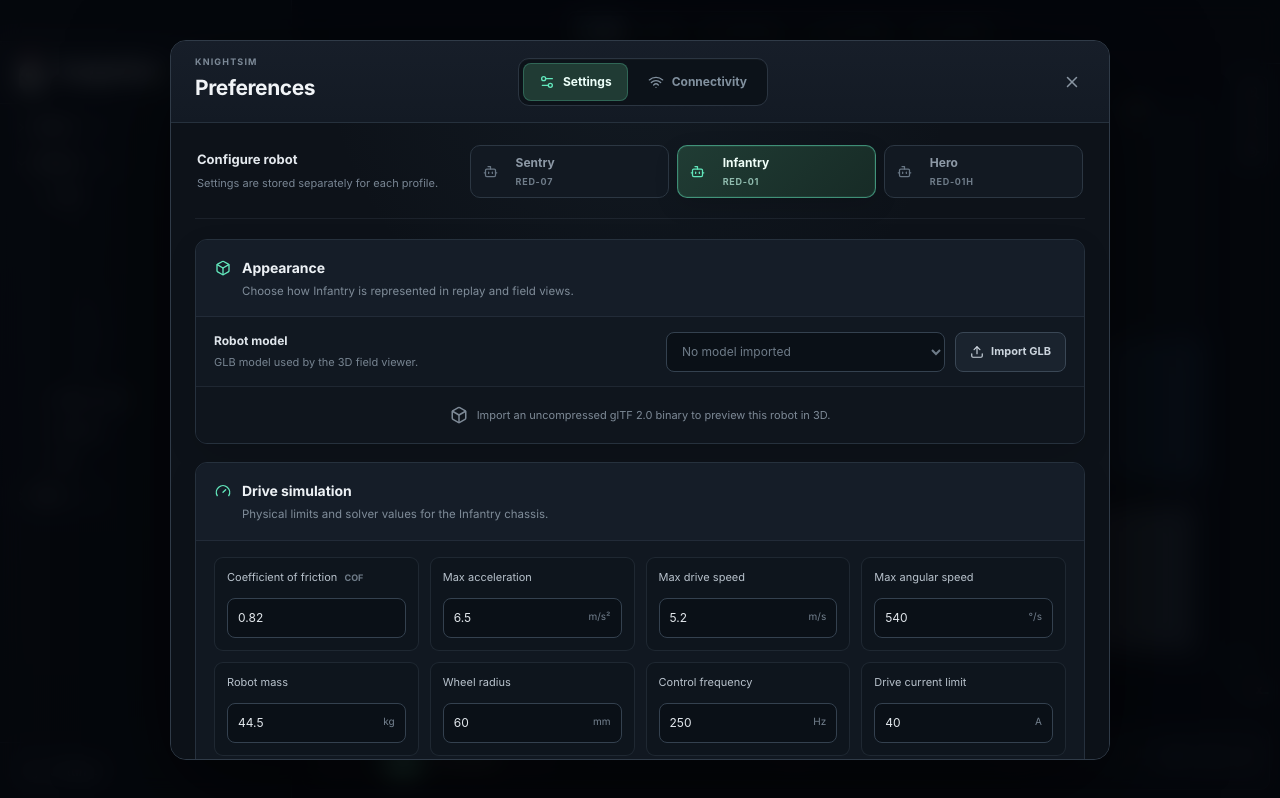
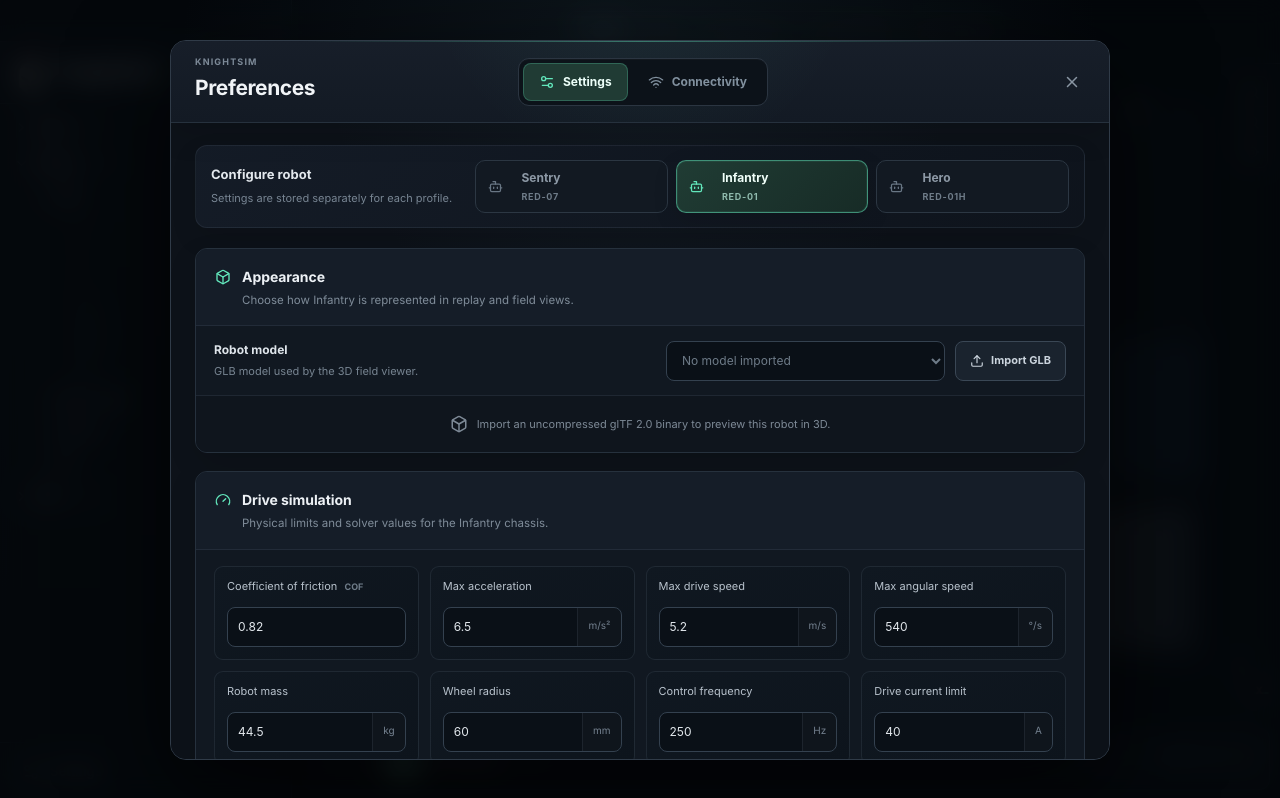
Before and after one commit to Gabe3L/knightsim, a React (Vite) app: page / in a window 1280 px wide. Both pictures are taken after a click on the button "Settings". Built offline with nearby package versions, Linux system fonts and the light colour scheme.

Commit message:
Updated settings design

```diff
--- a/src/components/SettingsDialog.tsx
+++ b/src/components/SettingsDialog.tsx
@@ -15,6 +15,7 @@ import {
 } from 'lucide-react';
 import { useEffect, useMemo, useState } from 'react';
 import type { ModelAxis, RobotModelLibrary, RobotModelOrientation } from '../types';
+import '../styles/settings.css';
 
 interface SettingsDialogProps {
   readonly busy: boolean;
@@ -314,7 +315,7 @@ export function SettingsDialog({
               Connectivity
             </button>
           </nav>
-          <button className="icon-button" type="button" onClick={onClose} disabled={busy} aria-label="Close preferences">
+          <button className="settings-close-button" type="button" onClick={onClose} disabled={busy} aria-label="Close preferences">
             <X size={18} />
           </button>
         </header>
--- a/src/styles.css
+++ b/src/styles.css
@@ -7,5 +7,4 @@
 @import "./styles/field.css";
 @import "./styles/inspector.css";
 @import "./styles/timeline.css";
-@import "./styles/settings.css";
 @import "./styles/responsive.css";
--- a/src/styles/settings.css
+++ b/src/styles/settings.css
@@ -3,11 +3,15 @@
   z-index: 100;
   inset: 0;
   display: grid;
+  isolation: isolate;
   place-items: center;
   padding: 20px;
-  background: rgba(3, 6, 10, .8);
-  backdrop-filter: blur(12px) saturate(.8);
+  background:
+    radial-gradient(circle at 50% 10%, rgba(49, 77, 92, .22), transparent 48%),
+    rgba(3, 6, 10, .84);
+  backdrop-filter: blur(14px) saturate(.72);
   -webkit-app-region: no-drag;
+  animation: settings-backdrop-in .18s ease-out both;
 }
 
 .settings-dialog {
@@ -16,6 +20,7 @@
   --settings-input: #0a1017;
   --settings-line: #26313d;
   --settings-soft-line: rgba(132, 150, 170, .12);
+  position: relative;
   display: grid;
   grid-template-rows: auto minmax(0, 1fr);
   width: min(940px, 100%);
@@ -23,11 +28,28 @@
   overflow: hidden;
   border: 1px solid #303b48;
   border-radius: 16px;
+  color: #e8edf2;
+  color-scheme: dark;
   background: #0d1219;
   box-shadow: 0 32px 100px rgba(0, 0, 0, .68), 0 1px 0 rgba(255, 255, 255, .04) inset;
+  animation: settings-dialog-in .2s cubic-bezier(.2, .8, .2, 1) both;
+}
+
+.settings-dialog::before {
+  position: absolute;
+  z-index: 3;
+  top: 0;
+  right: 14%;
+  left: 14%;
+  height: 1px;
+  background: linear-gradient(90deg, transparent, rgba(98, 231, 188, .42), transparent);
+  content: '';
+  pointer-events: none;
 }
 
 .settings-header {
+  position: relative;
+  z-index: 2;
   display: grid;
   grid-template-columns: minmax(180px, 1fr) auto minmax(180px, 1fr);
   min-height: 82px;
@@ -35,13 +57,16 @@
   gap: 18px;
   padding: 13px 18px 13px 24px;
   border-bottom: 1px solid var(--settings-line);
-  background: linear-gradient(180deg, #171e29, #131a24);
+  background:
+    radial-gradient(circle at 50% -90px, rgba(98, 231, 188, .08), transparent 220px),
+    linear-gradient(180deg, #171e29, #131a24);
+  box-shadow: 0 12px 30px rgba(0, 0, 0, .12);
 }
 
 .settings-title h2 { margin: 4px 0 0; color: #f1f4f7; font-size: 21px; font-weight: 680; letter-spacing: -.02em; }
 .settings-title .eyebrow { color: #7d8a98; font-size: 9px; letter-spacing: .13em; }
 
-.icon-button {
+.settings-close-button {
   display: grid;
   width: 38px;
   height: 38px;
@@ -52,9 +77,10 @@
   color: #8995a2;
   background: transparent;
   cursor: pointer;
+  transition: color .15s ease, border-color .15s ease, background .15s ease, transform .15s ease;
 }
-.icon-button:hover:not(:disabled) { color: #f7fafc; border-color: #354150; background: #1c2531; }
-.icon-button:disabled { opacity: .45; }
+.settings-close-button:hover:not(:disabled) { color: #f7fafc; border-color: #354150; background: #1c2531; transform: translateY(-1px); }
+.settings-close-button:disabled { opacity: .45; }
 
 .settings-page-tabs {
   display: flex;
@@ -86,6 +112,20 @@
 .settings-page-tabs button.active { color: #ecfff9; background: #203b34; box-shadow: 0 0 0 1px rgba(98, 231, 188, .25) inset; }
 .settings-page-tabs button.active svg { color: var(--accent); }
 
+.settings-page-tabs button:focus-visible,
+.settings-close-button:focus-visible,
+.robot-picker button:focus-visible,
+.secondary-button:focus-visible,
+.primary-button:focus-visible,
+.model-delete:focus-visible,
+.segmented-controls button:focus-visible,
+.reset-orientation:focus-visible,
+.settings-toggle:focus-visible,
+.settings-error button:focus-visible {
+  outline: 2px solid var(--accent);
+  outline-offset: 2px;
+}
+
 .settings-content {
   min-height: 0;
   overflow-y: auto;
@@ -96,6 +136,10 @@
   scrollbar-width: thin;
   scrollbar-color: #3b4857 transparent;
 }
+.settings-content::-webkit-scrollbar { width: 10px; }
+.settings-content::-webkit-scrollbar-track { background: transparent; }
+.settings-content::-webkit-scrollbar-thumb { border: 3px solid transparent; border-radius: 10px; background: #3b4857; background-clip: padding-box; }
+.settings-content::-webkit-scrollbar-thumb:hover { background-color: #526174; }
 
 .robot-picker-shell {
   display: grid;
@@ -103,8 +147,11 @@
   align-items: center;
   gap: 20px;
   margin-bottom: 20px;
-  padding: 0 2px 20px;
-  border-bottom: 1px solid var(--settings-soft-line);
+  padding: 14px 15px;
+  border: 1px solid var(--settings-soft-line);
+  border-radius: 12px;
+  background: linear-gradient(135deg, rgba(21, 29, 40, .92), rgba(14, 20, 28, .92));
+  box-shadow: 0 10px 26px rgba(0, 0, 0, .1);
 }
 
 .robot-picker-label span,
@@ -140,14 +187,16 @@
 .robot-picker button small { margin-top: 3px; color: #6f7c89; font-size: 9px; font-weight: 750; letter-spacing: .08em; }
 .robot-picker button.active small { color: #90bbae; }
 
-.settings-page { display: grid; gap: 18px; }
+.settings-page { display: grid; gap: 18px; animation: settings-page-in .16s ease-out both; }
 .settings-group {
   overflow: hidden;
   border: 1px solid var(--settings-line);
   border-radius: 12px;
   background: var(--settings-surface);
-  box-shadow: 0 10px 28px rgba(0, 0, 0, .12);
+  box-shadow: 0 10px 28px rgba(0, 0, 0, .12), 0 1px 0 rgba(255, 255, 255, .018) inset;
+  transition: border-color .16s ease, box-shadow .16s ease;
 }
+.settings-group:hover { border-color: #303c49; box-shadow: 0 14px 34px rgba(0, 0, 0, .15), 0 1px 0 rgba(255, 255, 255, .02) inset; }
 
 .settings-group-heading {
   display: flex;
@@ -193,6 +242,7 @@
 }
 .settings-input { padding: 0 12px; user-select: text; }
 .settings-select { padding: 0 34px 0 11px; color-scheme: dark; }
+.settings-input::placeholder { color: #586573; }
 .settings-input:hover,
 .settings-select:hover:not(:disabled),
 .input-with-icon:hover,
@@ -265,13 +315,14 @@
 .reset-orientation:hover:not(:disabled) { color: #e7ecf1; background: #202a36; }
 
 .numeric-settings-grid { display: grid; grid-template-columns: repeat(4, minmax(0, 1fr)); gap: 11px; padding: 16px 18px 18px; border-bottom: 1px solid var(--settings-soft-line); }
-.numeric-setting { display: flex; min-width: 0; min-height: 94px; flex-direction: column; justify-content: space-between; gap: 10px; padding: 12px; border: 1px solid rgba(129, 147, 166, .15); border-radius: 9px; background: #0e151d; }
+.numeric-setting { display: flex; min-width: 0; min-height: 94px; flex-direction: column; justify-content: space-between; gap: 10px; padding: 12px; border: 1px solid rgba(129, 147, 166, .15); border-radius: 9px; background: linear-gradient(145deg, #101821, #0d141c); transition: border-color .15s ease, transform .15s ease; }
+.numeric-setting:hover { border-color: rgba(129, 147, 166, .28); transform: translateY(-1px); }
 .numeric-setting > span { color: #b8c2cc; font-size: 11px; line-height: 1.35; }
 .numeric-setting > span small { margin-left: 4px; color: #6f7c89; font-size: 9px; font-weight: 750; text-transform: uppercase; }
 .number-input { display: flex; align-items: center; overflow: hidden; }
 .number-input.compact { width: min(180px, 100%); }
 .number-input input { width: 100%; min-width: 0; height: 38px; padding: 0 10px; border: 0; color: #e3e8ed; outline: 0; background: transparent; font-size: 12px; user-select: text; }
-.number-input > small { flex: 0 0 auto; padding-right: 10px; color: #758290; font-size: 10px; }
+.number-input > small { align-self: stretch; display: flex; flex: 0 0 auto; align-items: center; padding: 0 10px; border-left: 1px solid rgba(129, 147, 166, .12); color: #758290; background: rgba(255, 255, 255, .018); font-size: 10px; }
 
 .settings-toggle { position: relative; width: 42px; height: 24px; padding: 0; border: 1px solid #3a4653; border-radius: 13px; background: #1a222c; cursor: pointer; transition: border-color .15s ease, background .15s ease; }
 .settings-toggle span { position: absolute; top: 3px; left: 3px; width: 16px; height: 16px; border-radius: 50%; background: #84909c; box-shadow: 0 1px 3px rgba(0, 0, 0, .3); transition: transform .15s ease, background .15s ease; }
@@ -306,6 +357,21 @@
 .settings-error { display: flex; align-items: flex-start; justify-content: space-between; gap: 12px; margin-bottom: 18px; padding: 12px 13px; border: 1px solid rgba(235, 87, 99, .42); border-radius: 9px; color: #ffc0c5; background: rgba(112, 27, 36, .2); font-size: 11px; line-height: 1.45; }
 .settings-error button { display: grid; flex: 0 0 auto; width: 24px; height: 24px; place-items: center; padding: 0; border: 0; color: inherit; background: transparent; cursor: pointer; }
 
+@keyframes settings-backdrop-in {
+  from { opacity: 0; }
+  to { opacity: 1; }
+}
+
+@keyframes settings-dialog-in {
+  from { opacity: 0; transform: translateY(10px) scale(.985); }
+  to { opacity: 1; transform: translateY(0) scale(1); }
+}
+
+@keyframes settings-page-in {
+  from { opacity: 0; transform: translateY(3px); }
+  to { opacity: 1; transform: translateY(0); }
+}
+
 @media (max-width: 900px) {
   .settings-backdrop { padding: 12px; }
   .settings-dialog { height: calc(100vh - 24px); }
@@ -331,3 +397,18 @@
   .connection-summary { grid-template-columns: 46px minmax(0, 1fr) auto; }
   .connection-summary .connection-state { display: none; }
 }
+
+@media (max-height: 760px) {
+  .settings-backdrop { padding: 12px; }
+  .settings-dialog { height: calc(100vh - 24px); }
+  .settings-header { min-height: 70px; }
+}
+
+@media (prefers-reduced-motion: reduce) {
+  .settings-backdrop,
+  .settings-dialog,
+  .settings-page { animation: none; }
+  .robot-picker button,
+  .numeric-setting,
+  .settings-close-button { transition: none; }
+}
```
